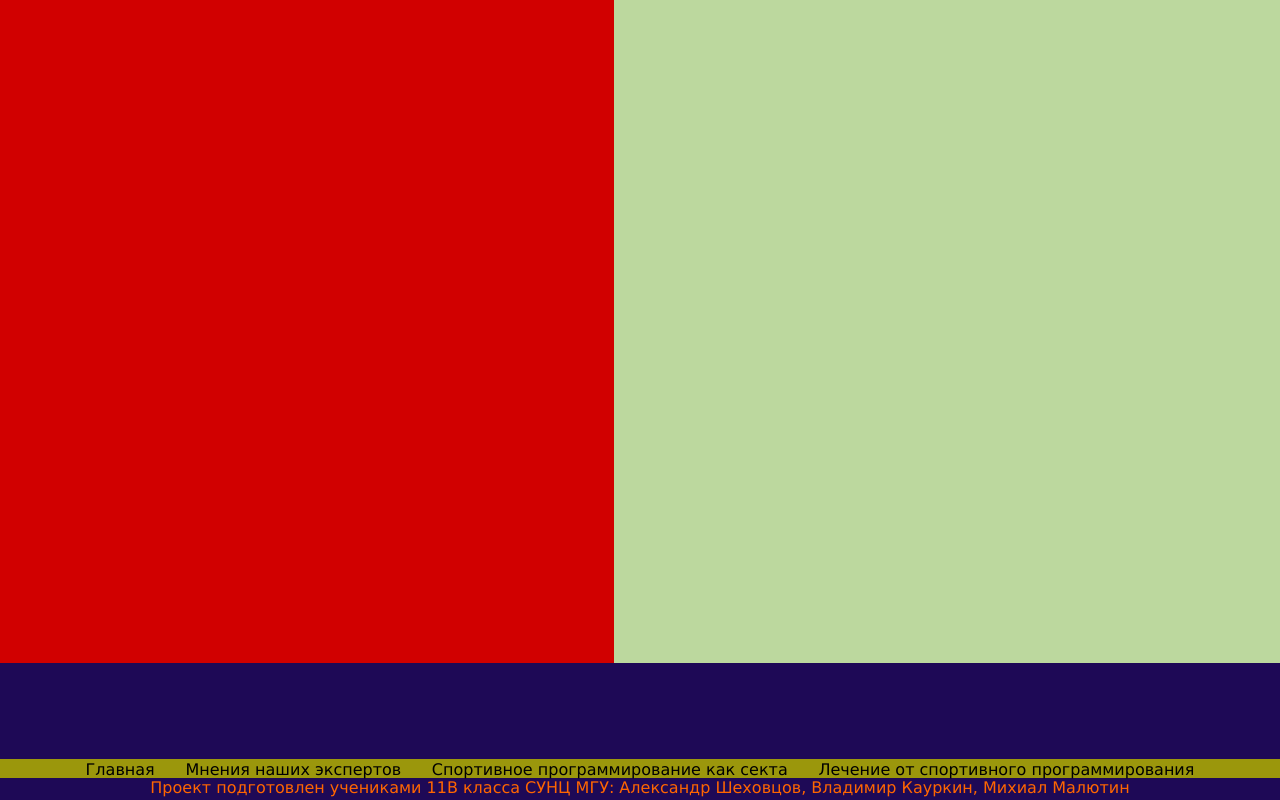
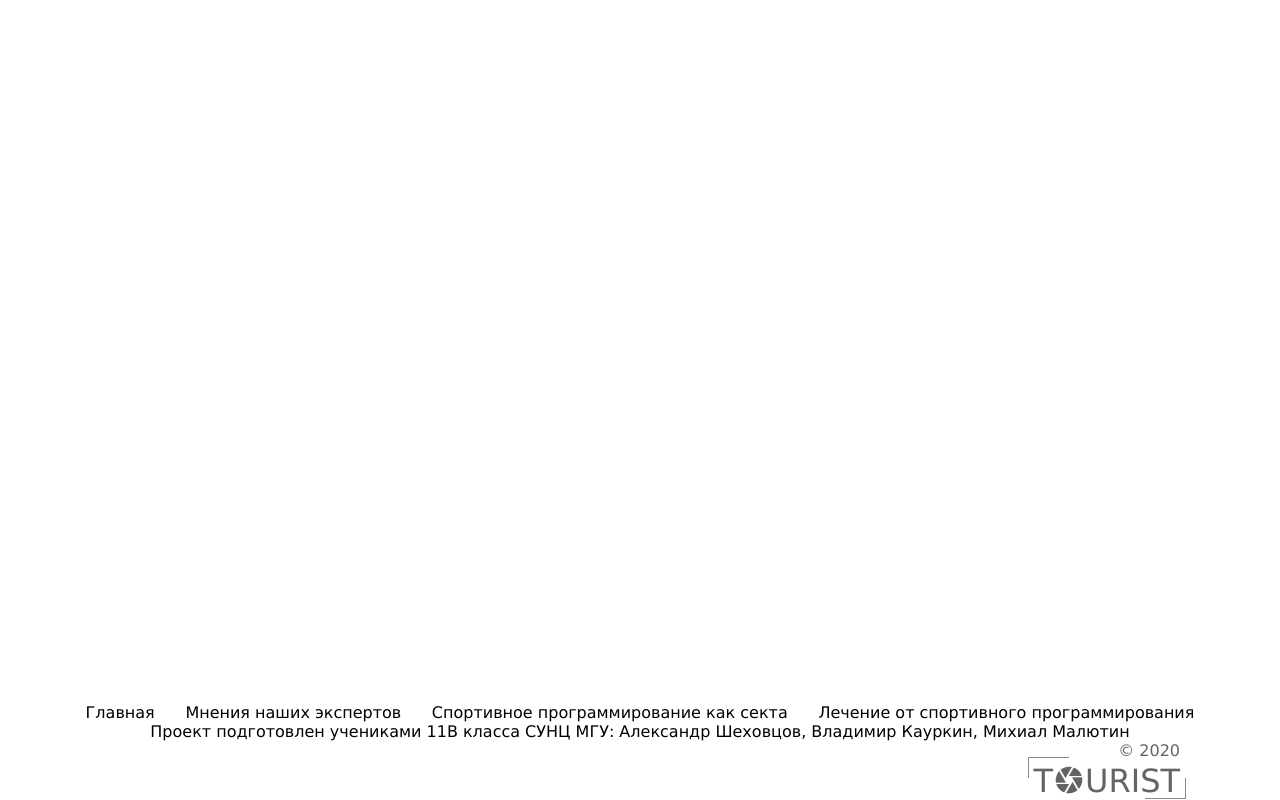
Before and after one commit to JouleJ/cp-or-life, a plain HTML site: page index.html in a window 1280 px wide. Shown: the part 1071-1871 px from the top of the page. Drawn offline with nearby package versions, Linux system fonts and the light colour scheme; a web font is replaced by a local one.

Commit message:
Add logotype

```diff
--- a/lib.js
+++ b/lib.js
@@ -17,5 +17,6 @@ window.onload = function() {
 	};
 	setContent('title', '<h1> Спортивное программирование или жизнь: место есть только для одного! </h1>');
 	setContent('menu', generateMenuFromDict(menuDict));
-	setContent('bottom', 'Проект подготовлен учениками 11В класса СУНЦ МГУ: Александр Шеховцов, Владимир Кауркин, Михиал Малютин')
+	setContent('bottom',
+		'<div>Проект подготовлен учениками 11В класса СУНЦ МГУ: Александр Шеховцов, Владимир Кауркин, Михиал Малютин</div><div style="text-align:right; padding-right: 100px; color: rgb(100, 100, 100)"><div>© 2020</div><link href="https://fonts.googleapis.com/css?family=Material+Icons|Material+Icons+Outlined|Material+Icons+Two+Tone|Material+Icons+Round|Material+Icons+Sharp" rel="stylesheet"><div class="header-logo"><div style="position: relative; display: inline;"><div id="logo-name">T<i class="material-icons" style="font-size: 32px; position: relative; top: 4px;">camera</i>URIST</div><div id="logo-corner-right"></div><div id="logo-corner-left"></div></div></div></div>')
 }
--- a/style.css
+++ b/style.css
@@ -1,7 +1,7 @@
 @import url('https://fonts.googleapis.com/css2?family=Girassol&display=swap');
 body {
-	background-color: #1E0956;
-	color: #FF6600;
+	/*background-color: #1E0956;*/
+	/*color: #FF6600;*/
 	padding: 0%;
 	margin: 0%;
 	font-family: "Lucida Sans Unicode", "Lucida Grande", sans-serif;
@@ -20,14 +20,14 @@ body {
 
 .title {
 	text-align: center;
-	width: 99%;
+	/*width: 99%;*/
 }
 
 .menu {
 	width: 100%;
 	height: 10%;
 	text-align: center;
-	background-color: #9B970C;
+	/*background-color: #9B970C;*/
 }
 
 .bottom {
@@ -65,21 +65,21 @@ blockquote {
 	padding-bottom: 1%;
 	padding-top: 1%;
 	padding-right: 0%;
-	width: 100%;
+	/*width: 100%;*/
 }
 
 .neutral {
-	background-color: #6CBAC9;
+	/*background-color: #6CBAC9;*/
 	color: #0F1111;
 }
 
 .evil {
-	background-color: #D10000;
+	/*background-color: #D10000;*/
 	color: #0F1111;
 }
 
 .good {
-	background-color: #BCD89E;
+	/*background-color: #BCD89E;*/
 	color: #0F1111;
 }
 
@@ -139,12 +139,90 @@ strong {
 }
 
 .opinion {
-	width: 100%;
+	/*width: 100%;*/
 	height: 100%;
 	margin-bottom: 10%;
 	padding: 1%;
 }
 
 .expert {
-	color: green;
+	/*color: green;*/
 }
+
+#logo-name {
+	font-family: "Lucida Sans Unicode", "Lucida Grande", sans-serif;
+	/*color: #6a6562;*/
+	font-size: 32px;
+	font-style: normal;
+	font-weight: 200;
+	line-height: 1.0263;
+	display: inline;
+	animation-name: logo-name-frames;
+	animation-duration: 2s;
+	animation-timing-function: ease;
+}
+
+#logo-corner-right {
+	position: absolute;
+	bottom: -3px;
+	right: -6px;
+	border-right: 1px solid #7f8c8d;
+	border-bottom: 1px solid #7f8c8d;
+	width: 40px;
+	height: 20px;
+	animation-name: corner-right-frames;
+	animation-duration: 0.6s;
+	animation-timing-function: ease;
+}
+
+#logo-corner-left {
+	position: absolute;
+	top: -20px;
+	left: -6px;
+	border-top: 1px solid #7f8c8d;
+	border-left: 1px solid #7f8c8d;
+	width: 40px;
+	height: 20px;
+	animation-name: corner-left-frames;
+	animation-duration: 0.6s;
+	animation-timing-function: ease;
+}
+
+@keyframes corner-right-frames {
+	0% {
+		opacity: 0;
+		width: 1px;
+		height: 1px;
+	}
+
+	100% {
+		opacity: 1;
+		width: 40px;
+		height: 20px;
+	}
+}
+
+@keyframes corner-left-frames {
+	0% {
+		opacity: 0;
+		width: 1px;
+		height: 1px;
+	}
+
+	100% {
+		opacity: 1;
+		width: 40px;
+		height: 20px;
+	}
+}
+
+@keyframes logo-name-frames {
+	0% {
+		opacity: 0;
+	}
+
+
+	100% {
+		opacity: 1;
+	}
+}
```
Also changed, not shown: 1 other file.
